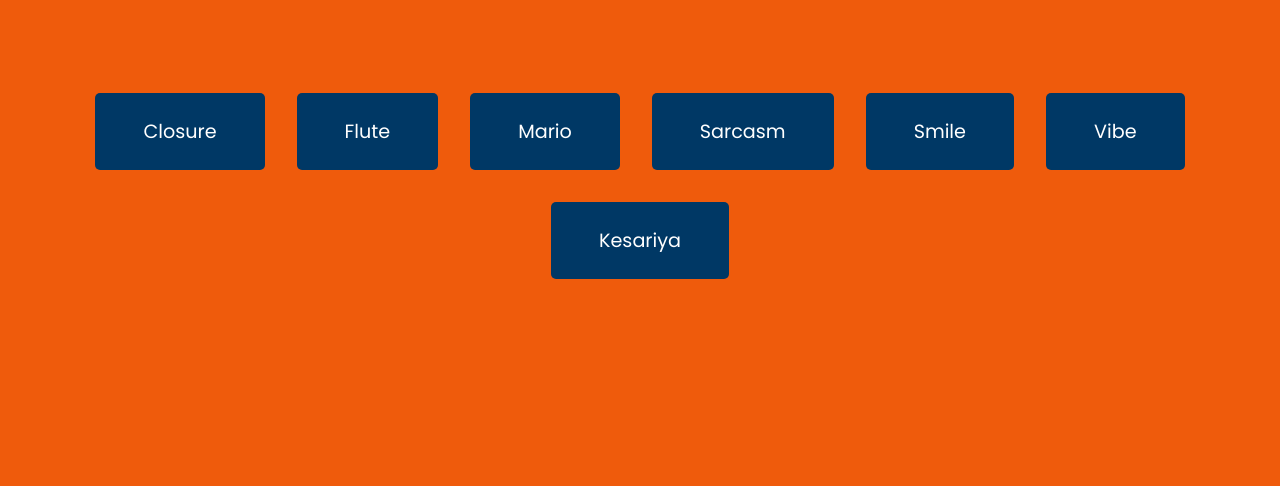
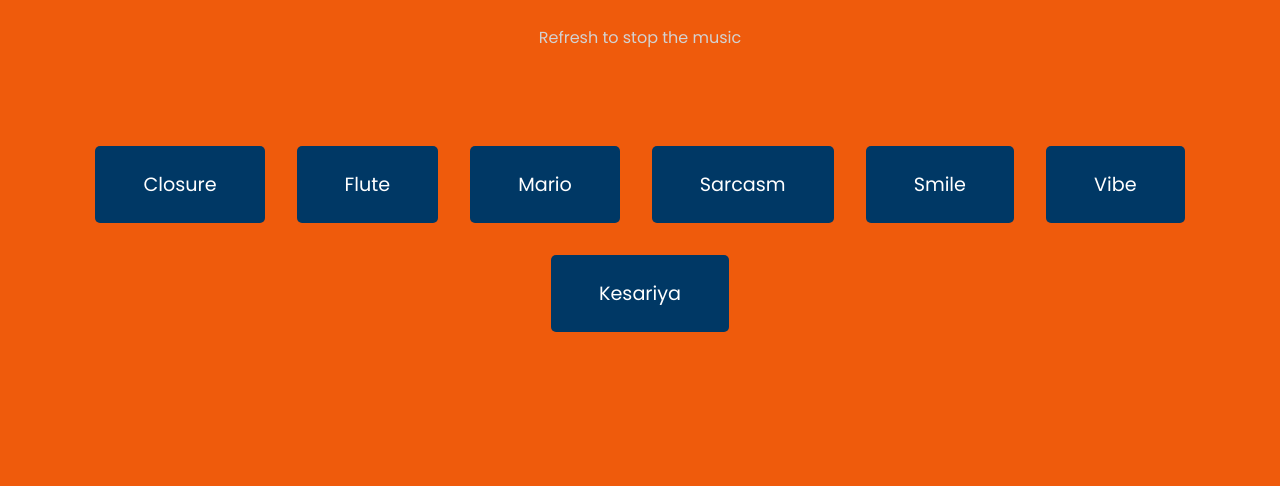
Before and after one commit to neerajkumar1909/15-Days-15-Projects-JS, a plain HTML site: page 09 Sound Bar/index.html in a window 1280 px wide. Shown: the part 314-800 px from the top of the page. Drawn offline with Linux system fonts and the light colour scheme.

Commit message:
Update index.html

```diff
--- a/09 Sound Bar/index.html
+++ b/09 Sound Bar/index.html
@@ -23,6 +23,7 @@
     <div id="buttons">
         <h1>Sound Bar</h1>
         <p>No copyrights claimed!</p>
+        <p>Refresh to stop the music</p>
     </div>
     <script src="script.js"></script>
 </body>
```
